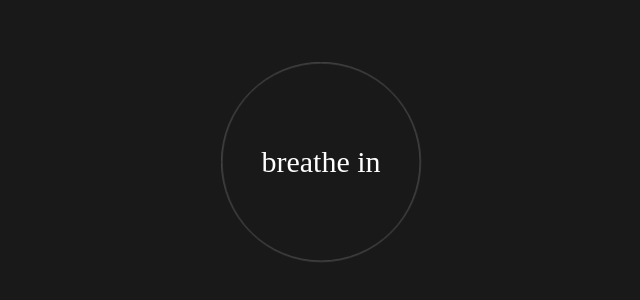
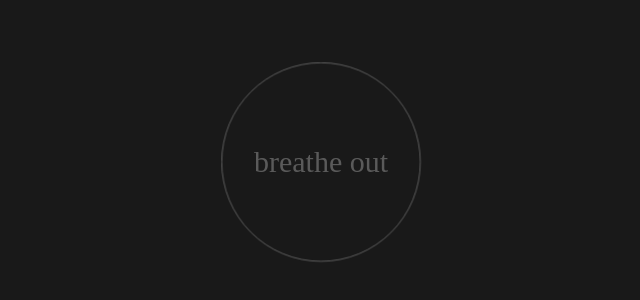
Before and after one commit to emmanuelojiji/pocket-bible-22, a React (Create React App) app: page / in a window 1280 px wide. Shown: the part 238-538 px from the top of the page, without its empty margins (319-959 px from the left). Built offline with nearby package versions, Linux system fonts and the light colour scheme.

Commit message:
Animation added to loading screen

```diff
--- a/src/App.js
+++ b/src/App.js
@@ -11,12 +11,17 @@ import Loading from "./Components/Loading";
 
 function App() {
   const [loadingVisible, setLoadingVisible] = useState(true);
+  const [loadingText, setLoadingText] = useState("breathe in");
 
   useEffect(() => {
     setTimeout(() => {
-      setLoadingVisible(false)
-    },9000);
-  })
+      setLoadingVisible(false);
+    }, 9000);
+
+    setTimeout(() => {
+      setLoadingText("breathe out");
+    }, 4500);
+  });
 
   const [currentVerseName, setCurrentVerseName] = useState();
   const [currentVerse, setCurrentVerse] = useState();
@@ -88,7 +93,7 @@ function App() {
 
   return (
     <div className="App">
-      <Loading loadingVisible={loadingVisible} />
+      <Loading loadingVisible={loadingVisible} loadingText={loadingText} />
       <div className="App-container">
         <header>
           <h4>PocketBible</h4>
--- a/src/Components/Loading.js
+++ b/src/Components/Loading.js
@@ -1,11 +1,11 @@
 import "./Loading.scss";
 
-const Loading = ({loadingVisible}) => {
+const Loading = ({loadingVisible, loadingText}) => {
   return (
     <main style={{display: loadingVisible ? 'flex' : 'none'}}>
       <div class="breathe-container">
         <div className="circle"></div>
-        <span className="breathe">breathe in</span>
+        <span className="breathe">{loadingText}</span>
       </div>
     </main>
   );
--- a/src/Components/Loading.scss
+++ b/src/Components/Loading.scss
@@ -28,12 +28,15 @@ main {
   margin: 0 auto;
   left: 0;
   right: 0;
+
   animation: circleGrowShrink 9s forwards;
 }
 
 .breathe{
     font-size: 30px;
     position: relative;
+    animation:  fadeOut 5s, fadeIn 5s 4.5s; // add delay to this
+
 }
 
 
@@ -50,3 +53,23 @@ main {
         transform: scale(0);
     }
 }
+
+@keyframes fadeOut{
+    0%{
+        opacity:1;
+    }
+
+    100%{
+        opacity: 0;
+    }
+}
+
+@keyframes fadeIn{
+    0%{
+        opacity:0;
+    }
+
+    100%{
+        opacity: 1;
+    }
+}
```
